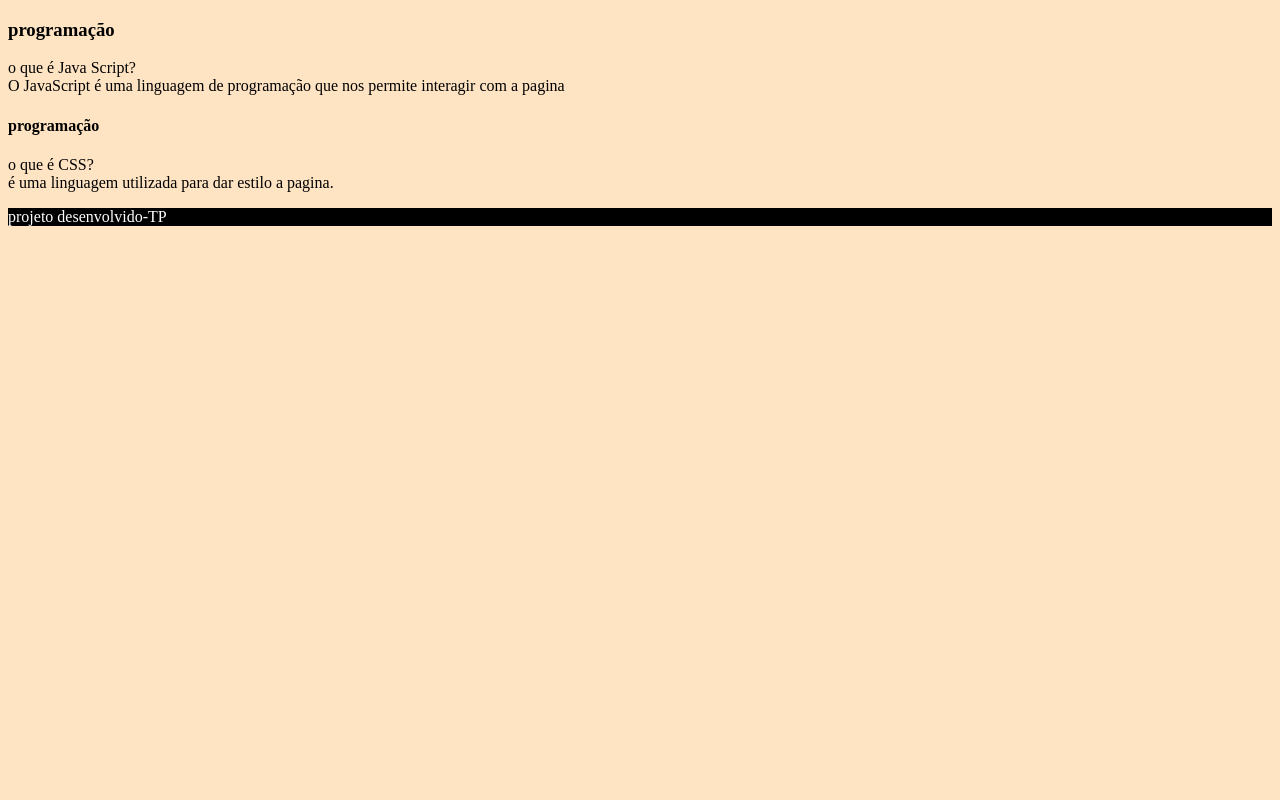
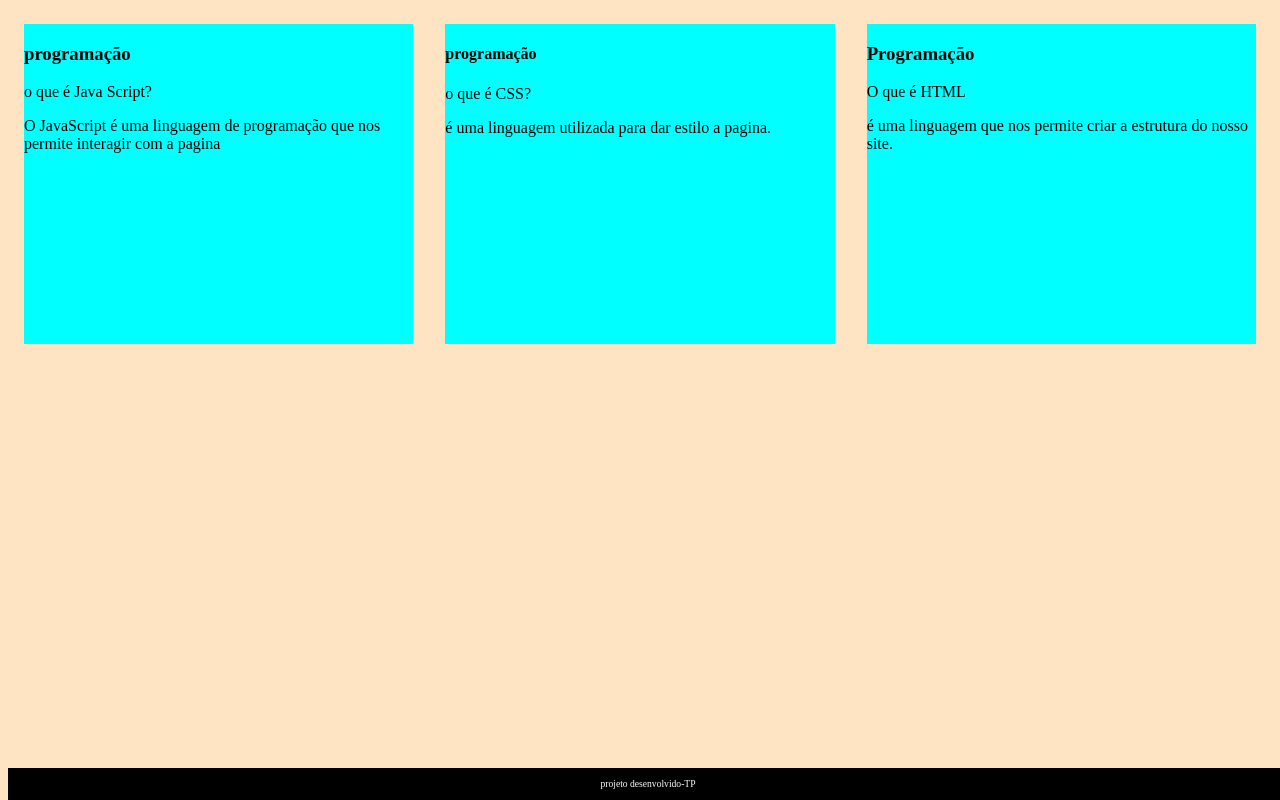
Before and after one commit to ThailaPinheiro/ferramenta-de-estudos-TP, a plain HTML site: page index.html in a window 1280 px wide. Drawn offline with Linux system fonts and the light colour scheme; a web font is replaced by a local one.

Commit message:
terminamos a aula 3

```diff
--- a/assets/style.CSS
+++ /dev/null
@@ -1,7 +0,0 @@
-body {
-    background-color: bisque;
-}
-footer{
-    background-color: black;
-    color: white
-}
--- /dev/null
+++ b/assets/style.css
@@ -0,0 +1,31 @@
+body {
+    background-color: bisque;
+    font-family: Bai Jamjuree;
+}
+
+#container {
+    display: flex;
+}
+
+.cartao{
+    margin: 1rem 1rem;
+    background-color: aqua;
+    height: 20rem;
+    flex-grow: 1;
+    flex-basis: calc(33% - 6rem);
+}
+
+footer{
+    background-color: black;
+    color: white;
+    bottom:0;
+    position:fixed;
+    width:100%;
+    height:2rem;
+}
+
+footer p{
+    text-align: center;
+    font-size: 0.6rem;
+    margin-top: 0,5rem;
+}
--- a/index.html
+++ b/index.html
@@ -10,7 +10,7 @@
         href="https://fonts.googleapis.com/css2?family=Bai+Jamjuree:ital,wght@0,200;0,300;0,400;0,500;0,600;0,700;1,200;1,300;1,400;1,500;1,600;1,700&display=swap"
         rel="stylesheet" />
 
-    <link rel="stylesheet" href="assets/style.CSS">
+    <link rel="stylesheet" href="assets/style.css">
 
     <title>ferramentas interrativas de estudos - thaila</title>
 </head>
@@ -18,35 +18,49 @@
 <body>
     <main>
         <Section id="container">
-            <article class="cartão">
-                <div class=" cartão_conteudo">
+
+            <article class="cartao">
+                <div class="cartao__conteudo">
                     <h3>programação</h3>
-                    <div class=" cartão_conteudo_pergunta">
-                        o que é Java Script?
-                        <div class="cartão_conteudo_resposta">
-                            O JavaScript é uma linguagem de programação que nos permite interagir com a pagina
-
+                    <div class="cartao__conteudo__pergunta">
+                        <p>o que é Java Script?</p>
+                        <div class="cartao__conteudo__resposta">
+                            <p> O JavaScript é uma linguagem de programação que nos permite interagir com a pagina</p>
                         </div>
                     </div>
                 </div>
             </article>
 
-            <article class="cartão_conteudo">
-                <div class="cartão_conteudo">
+            <article class="cartao">
+                <div class="cartao__conteudo">
                     <H4> programação</H4>
-                    <div class="cartão_conteudo_pergunta">
-                        o que é CSS?
-                        <div class="cartão_conteudo_resposta">
-                            é uma linguagem utilizada para dar estilo a pagina.
+                    <div class="cartao__conteudo__pergunta">
+                        <p> o que é CSS? </p>
+                        <div class="cartao__conteudo__resposta">
+                            <p> é uma linguagem utilizada para dar estilo a pagina.</p>
                         </div>
                     </div>
                 </div>
             </article>
+
+            <article class="cartao">
+                <div class="cartao__conteudo">
+                    <h3> Programação </h3>
+                    <div class="cartao__conteudo__pergunta">
+                        <p>O que é HTML</p>
+                    </div>
+                    <div class="cartao__conteudo__resposta">
+                        <p> é uma linguagem que nos permite criar a estrutura do nosso site.</p>
+                    </div>
+                </div>
+            </article>
+
         </Section>
     </main>
-    <FOoter>
+
+    <footer>
         <P> projeto desenvolvido-TP</P>
-    </FOoter>
+    </footer>
 
     <body>
 
```
